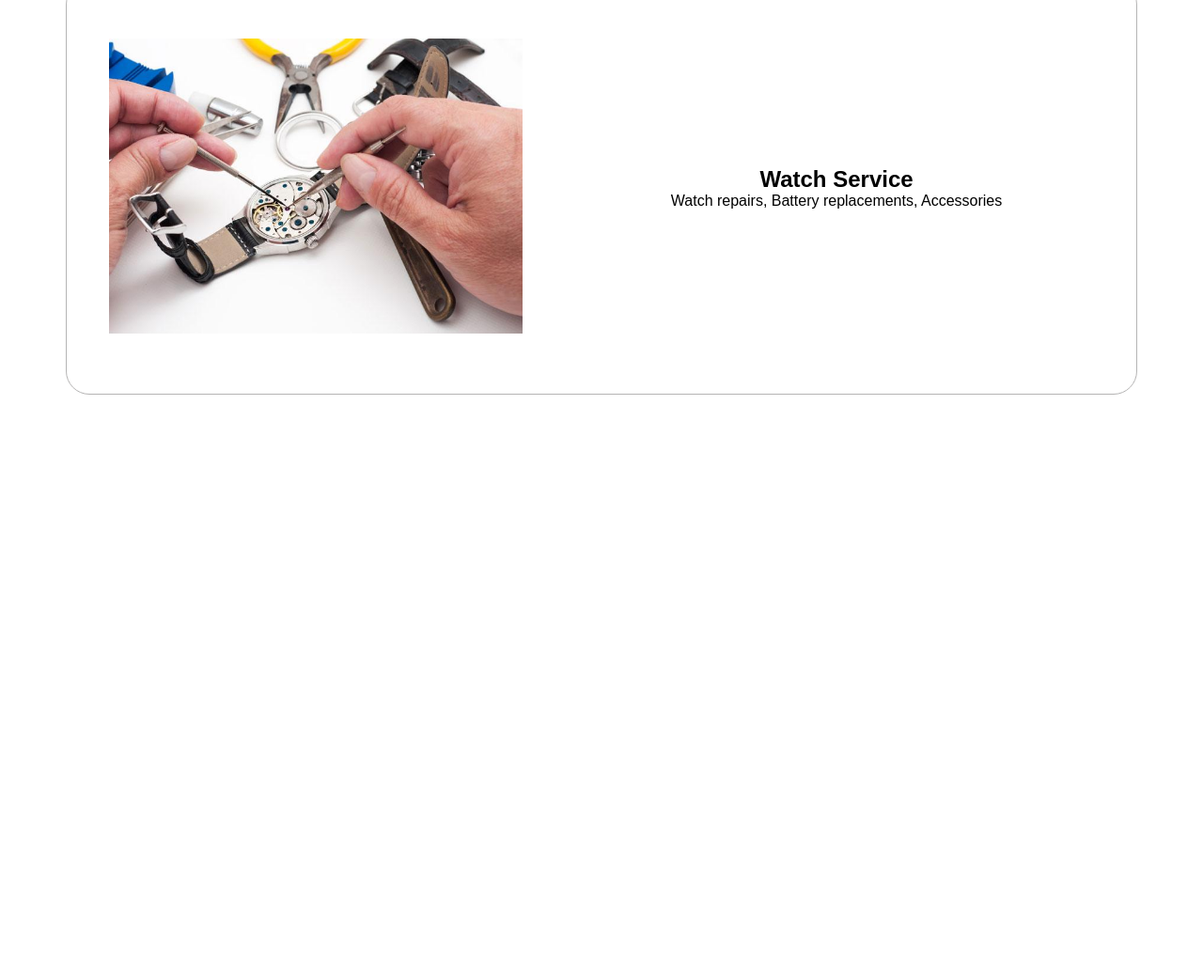
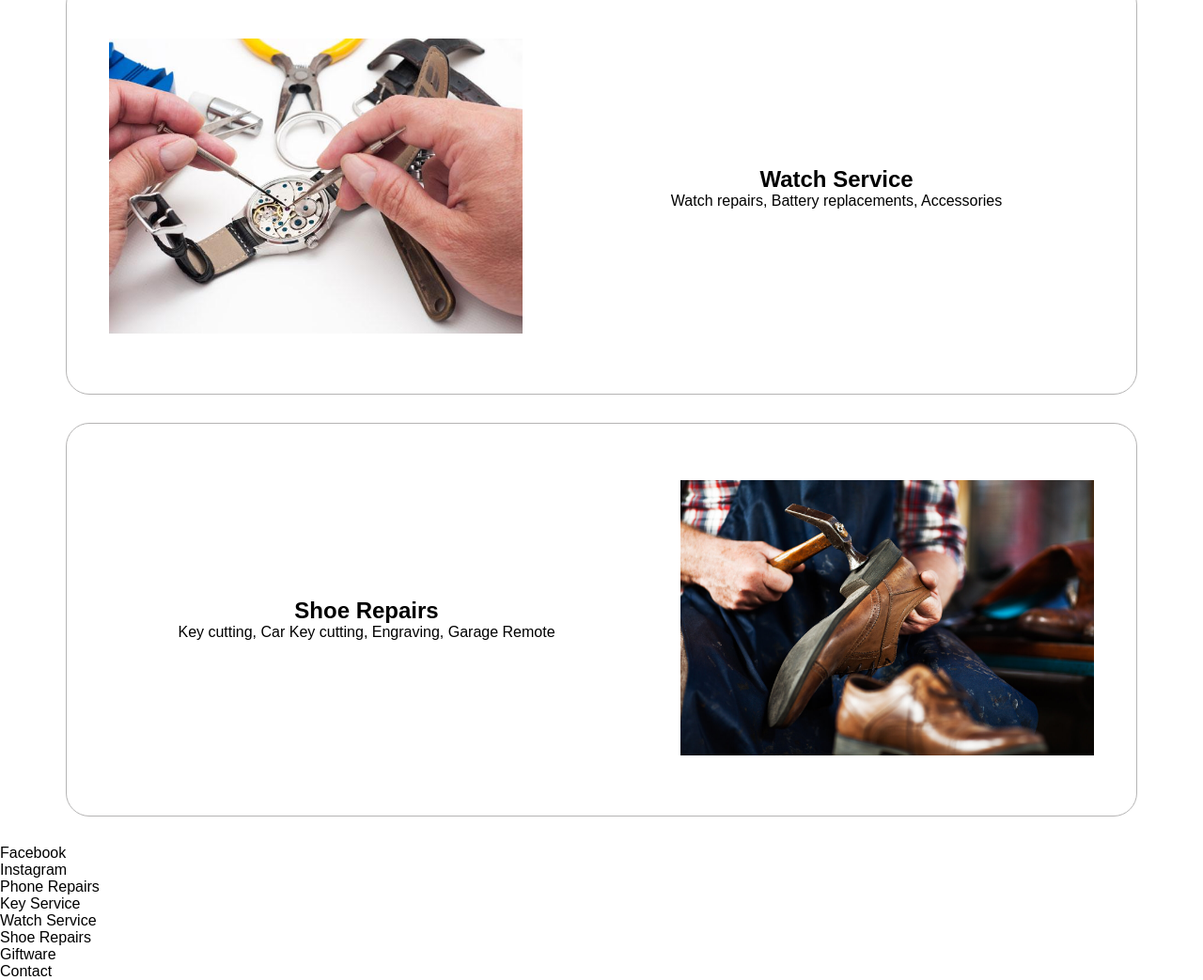
Before and after one commit to Zaf0708/claremont-keys, a plain HTML site: page index.html in a window 1280 px wide. Shown: the part 1519-2562 px from the top of the page at 94% size. Before the commit the page ends 1969 px from the top, so only its background shows below. Drawn offline with Linux system fonts and the light colour scheme.

Commit message:
Set Shoe repair section layout.

```diff
--- a/index.html
+++ b/index.html
@@ -8,8 +8,8 @@
   <title>Claremon Keys & Phone Repairs</title>
 </head>
 <body>
+
   <!-- ---------- Header ---------- -->
-
   <div id="header">
     <div class="container">
       <nav>
@@ -53,6 +53,7 @@
       </div>
     </div>
   </div>
+
   <!-- ---------- Watch Section ---------- -->
   <div id="watch">
     <div class="watch-row">
@@ -67,6 +68,47 @@
       </div>
     </div>
   </div>
-</div>
+
+  <!-- ---------- Shoe Section ---------- -->
+  <div id="shoe">
+    <div class="shoe-row">
+      <div class="shoe-col-1">
+        <h2 class="sub-title">Shoe Repairs</h2>
+        <p>
+          Key cutting, Car Key cutting, Engraving, Garage Remote
+        </p>
+      </div>
+      <div class="shoe-col-2">
+        <img src="images/shoe.jpg" alt="shoe">
+      </div>
+    </div>
+  </div>
+
+
+
+
+
+
+  <!-- ---------- Footer Section ---------- -->
+
+  <div class="footer">
+    <ul class="social">
+      <li>Facebook</li>
+      <li>Instagram</li>
+    </ul>
+    <ul class="services">
+      <li>Phone Repairs</li>
+      <li>Key Service</li>
+      <li>Watch Service</li>
+      <li>Shoe Repairs</li>
+      <li>Giftware</li>
+    </ul>
+    <ul class="contact">
+      <li>Contact</li>
+    </ul>
+
+  </div>
+
+
 </body>
 </html>
--- a/styles.css
+++ b/styles.css
@@ -95,3 +95,26 @@ nav ul li {
   flex-basis: 60%;
   text-align: center;
 }
+
+
+/* Shoe Section */
+.shoe-col-1 {
+  flex-basis: 60%;
+  text-align: center;
+}
+
+.shoe-row {
+  display: flex;
+  align-items: center;
+  justify-content: center;
+  margin: 30px 70px;
+  padding: 30px 15px;
+  border: 1px solid #b5b4b4;
+  border-radius: 25px;
+}
+
+.shoe-col-2 img {
+  flex-basis: 30%;
+  width: 500px;
+  height: auto;
+  padding: 30px;
```
Also changed, not shown: images/shoe.jpg (added), 1 other file.
